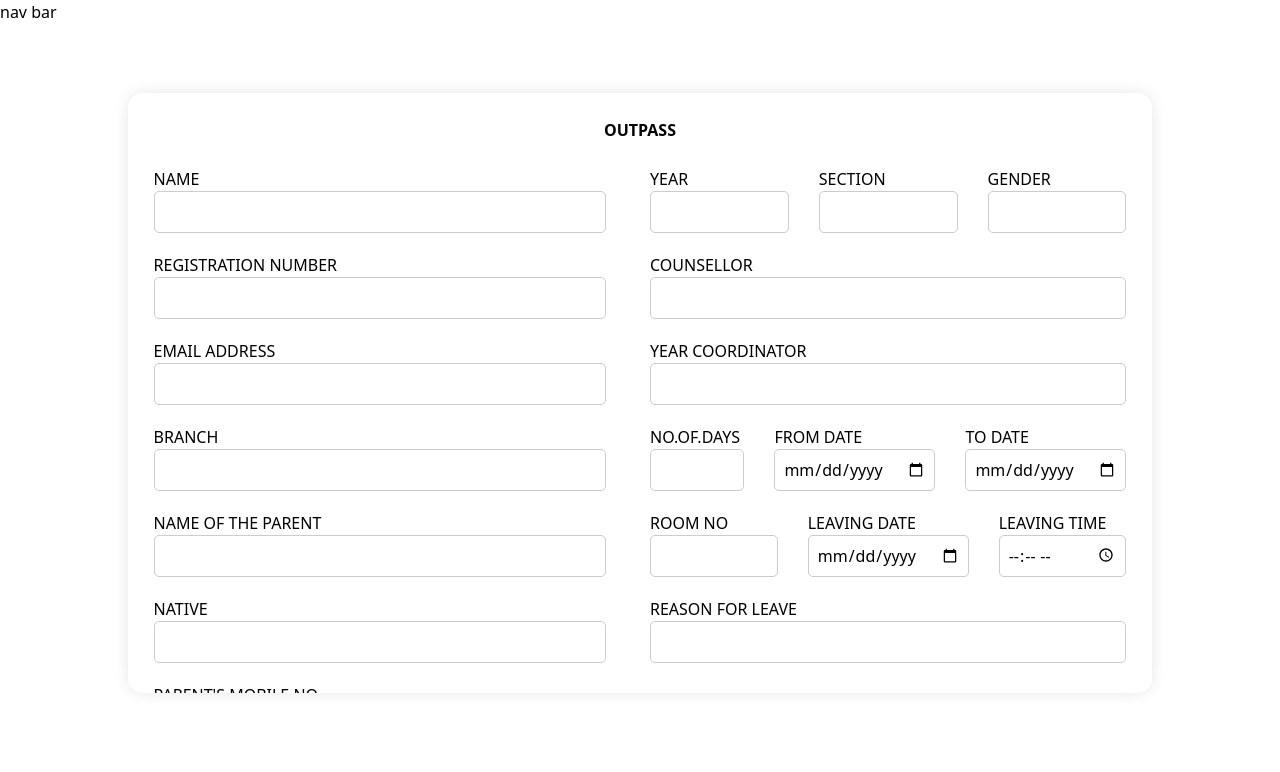
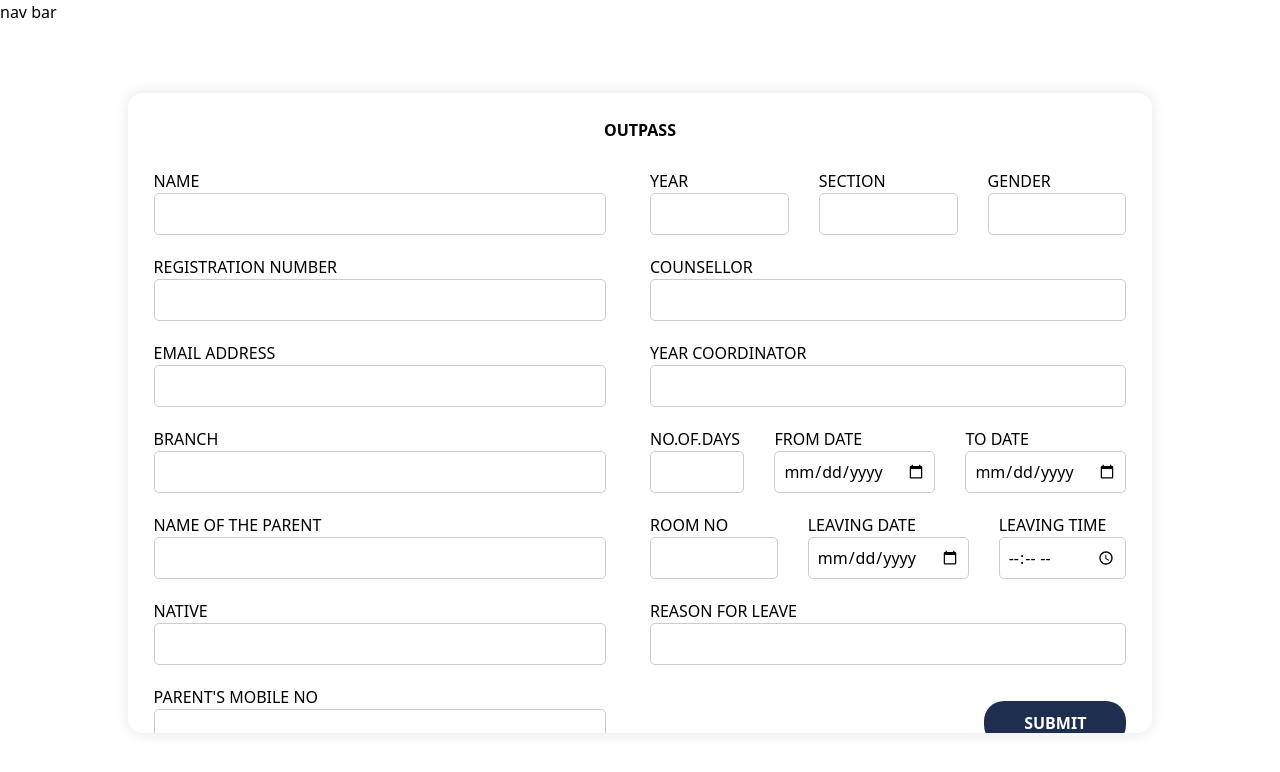
Before and after one commit to Dhanesh45/RMK-SMART-PORTAL, a React (Vite) app in the folder frontend/: page / in a window 1280 px wide. Shown: the top 772 px of the page. Built offline with nearby package versions, Linux system fonts and the light colour scheme.

Commit message:
changes made on outpass by dhinesh

```diff
--- a/frontend/src/components/student/Outpass.jsx
+++ b/frontend/src/components/student/Outpass.jsx
@@ -1,4 +1,4 @@
-import React, { useState } from 'react'
+import React, { useState } from "react";
 
 const inputStyle = {
   width: "100%",
@@ -9,7 +9,7 @@ const inputStyle = {
 
 const approveBtn = {
   padding: "10px 40px",
-  backgroundColor: "rgba(14, 73, 71, 1)",
+  backgroundColor: "#1E2E4F",
   color: "white",
   fontWeight: "bold",
   borderRadius: "20px",
@@ -26,7 +26,7 @@ const Outpass = () => {
       <div
         style={{
           width: "80%",
-          height: "75%",
+          height: "80%",
           margin: "1% auto",
           backgroundColor: "white",
           borderRadius: "15px",
@@ -35,7 +35,15 @@ const Outpass = () => {
           overflowY: "auto",
         }}
       >
-        <div style={{ width:"100%",height:"7%",textAlign:"center",fontWeight:"bold",marginBottom:"1%" }}>
+        <div
+          style={{
+            width: "100%",
+            height: "7%",
+            textAlign: "center",
+            fontWeight: "bold",
+            marginBottom: "1%",
+          }}
+        >
           <h3>OUTPASS</h3>
         </div>
 
@@ -162,18 +170,16 @@ const Outpass = () => {
             <label>PARENT'S MOBILE NO</label>
             <input type="text" style={inputStyle} />
           </div>
-        </div>
-
           {/* Buttons */}
           <div
             style={{
-           textAlign:"center",
-            marginTop: "2%",
-
-
+              width: "100%",
+              paddingTop: "3.2%",
+              textAlign: "end",
             }}
           >
             <button style={approveBtn}>SUBMIT</button>
+          </div>
         </div>
       </div>
     </div>
```
Lines whose indentation alone changed are shown as unchanged.
